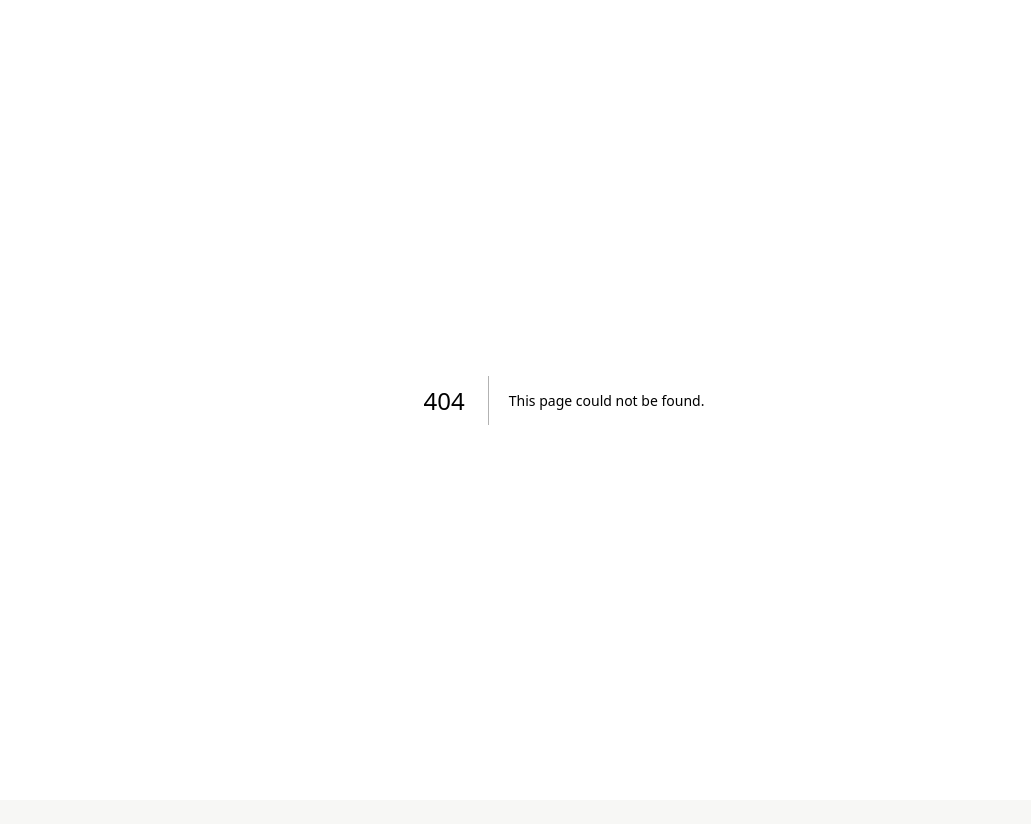
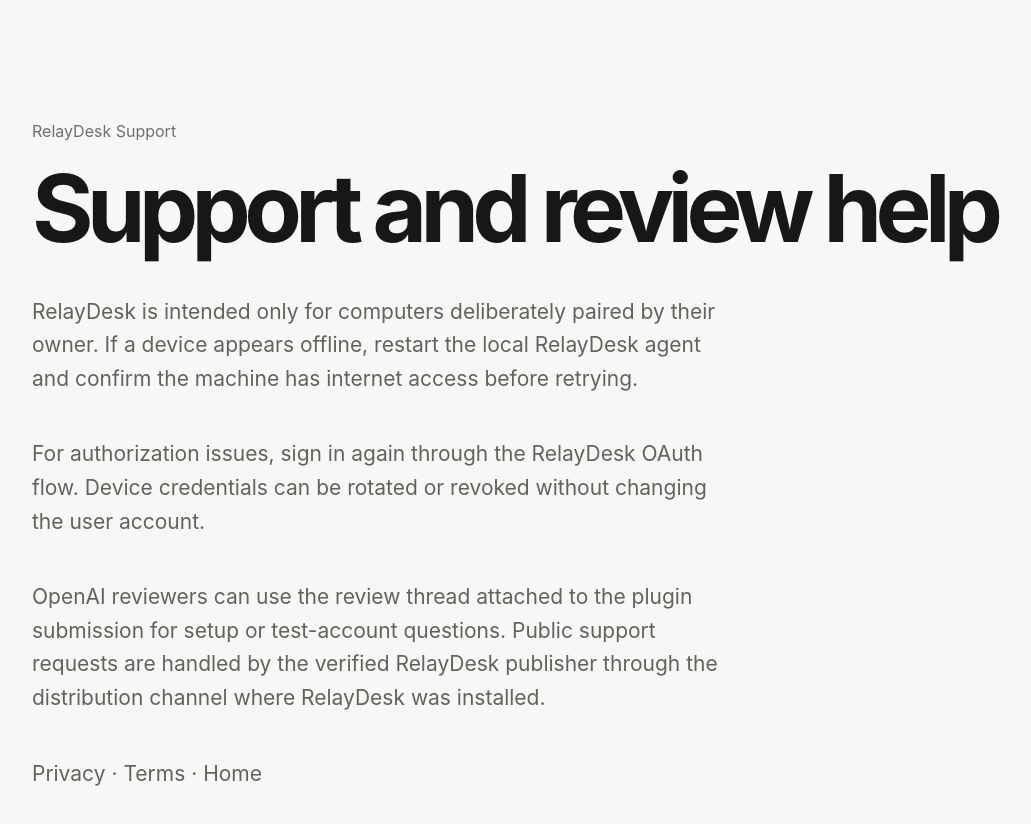
Before and after one commit to Lakshay-24/RelayDesk, a Next.js app: page /support in a window 1280 px wide. Before the commit this address had no page. Shown: the top 824 px of the page, without its empty margins (76-1107 px from the left). Before the commit the page ends 800 px from the top, so only its background shows below. Built offline with nearby package versions, Linux system fonts and the light colour scheme.

Commit message:
Add public RelayDesk support page

```diff
--- /dev/null
+++ b/app/support/page.tsx
@@ -0,0 +1,20 @@
+import Link from "next/link";
+
+export default function SupportPage() {
+  return (
+    <main className="landing">
+      <div className="landing-badge">RelayDesk Support</div>
+      <h1>Support and review help</h1>
+      <p>
+        RelayDesk is intended only for computers deliberately paired by their owner. If a device appears offline, restart the local RelayDesk agent and confirm the machine has internet access before retrying.
+      </p>
+      <p>
+        For authorization issues, sign in again through the RelayDesk OAuth flow. Device credentials can be rotated or revoked without changing the user account.
+      </p>
+      <p>
+        OpenAI reviewers can use the review thread attached to the plugin submission for setup or test-account questions. Public support requests are handled by the verified RelayDesk publisher through the distribution channel where RelayDesk was installed.
+      </p>
+      <p className="muted"><Link href="/privacy">Privacy</Link> · <Link href="/terms">Terms</Link> · <Link href="/">Home</Link></p>
+    </main>
+  );
+}
```
